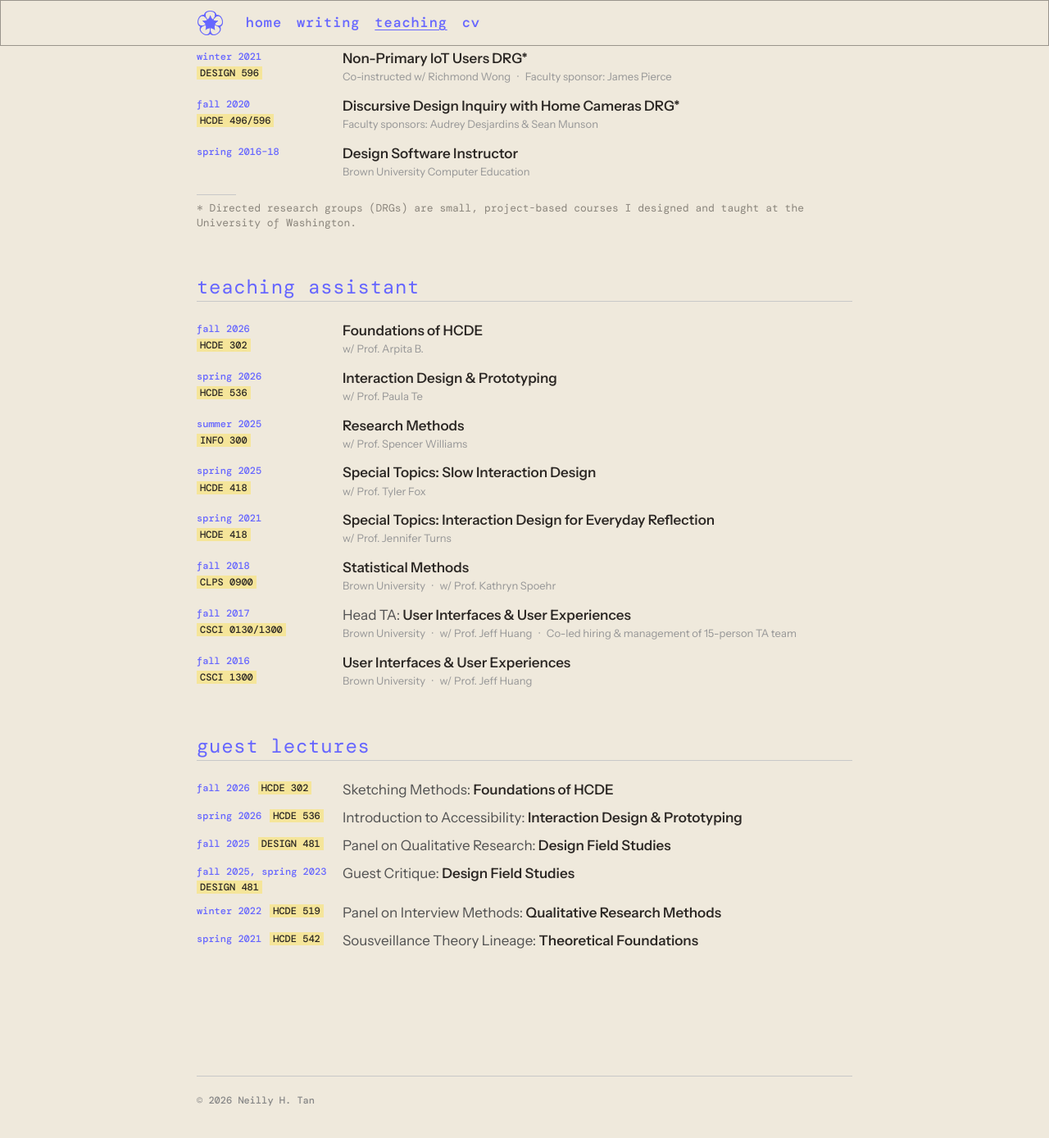
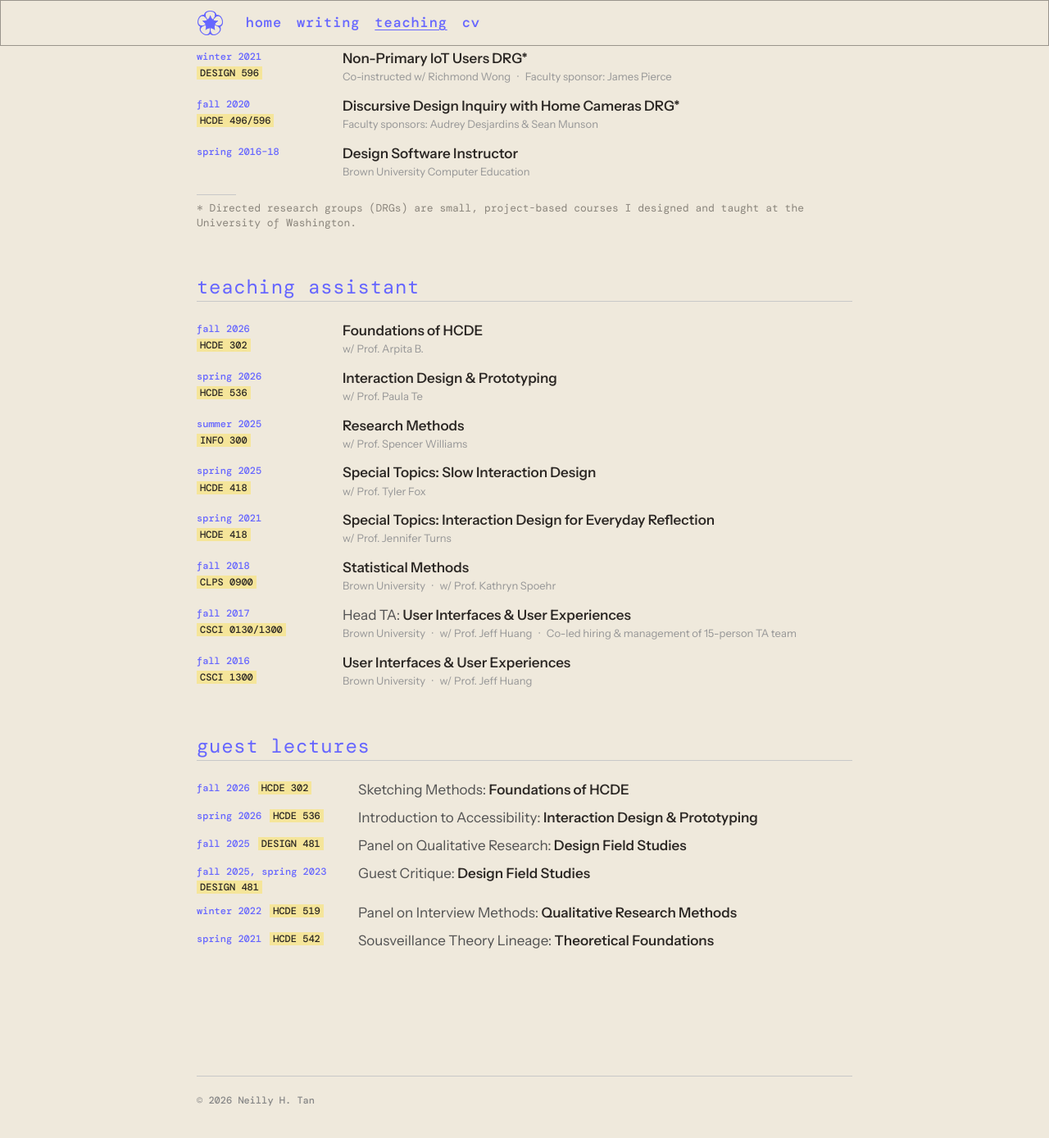
Before and after one commit to neillytan/neillytan.github.io, a Jekyll site: the page built from teaching.html, in a window 1280 px wide and 1400 px high, scrolled down 367 px. Shown: the top 1388 px of the window at 82% size. Built offline with Jekyll 4.4.1, drawn with Linux system fonts in a browser that asks for light colours; some web fonts are replaced.

Commit message:
Guest lectures: more space between course number and title on desktop
Co-Authored-By: Claude Opus 5.5 <noreply@anthropic.com>

```diff
--- a/assets/css/style.css
+++ b/assets/css/style.css
@@ -204,7 +204,7 @@ h2[id] { scroll-margin-top: 80px; }
 .teach-subhead { grid-column: 1 / -1; justify-self: start; margin: 6px 0 4px; padding: 0; font-family: var(--heading-font); font-size: 13px; font-weight: 400; letter-spacing: 0.03em; color: #8a857c; }
 .teach-subhead ~ .teach-subhead { margin-top: 18px; }
 .teach .pub-list > .teach-subhead:first-child { margin-top: -12px; }
-.teach .compact .pub-list { row-gap: 10px; }
+.teach .compact .pub-list { row-gap: 10px; grid-template-columns: 179px minmax(0, 1fr); }
 .teach .compact .pub-id { padding-top: 0; }
 .teach .compact .teach-term { margin-right: 10px; white-space: nowrap; }
 .teach .compact .teach-code { display: inline-block; margin: 0; white-space: nowrap; }
@@ -229,7 +229,7 @@ h2[id] { scroll-margin-top: 80px; }
   .teach .pub-single { align-self: start; }
   .teach .pub { margin-bottom: 12px; }
   .teach .pub-meta { margin-top: -3px !important; }
-  .teach .compact .pub-list { row-gap: 2px; }
+  .teach .compact .pub-list { row-gap: 2px; grid-template-columns: 1fr; }
   .teach .compact .pub { margin-bottom: 13px; }
   .teach .pub-id { padding-top: 4px; }
   .teach .compact .pub-id { padding-top: 4px; }
```
